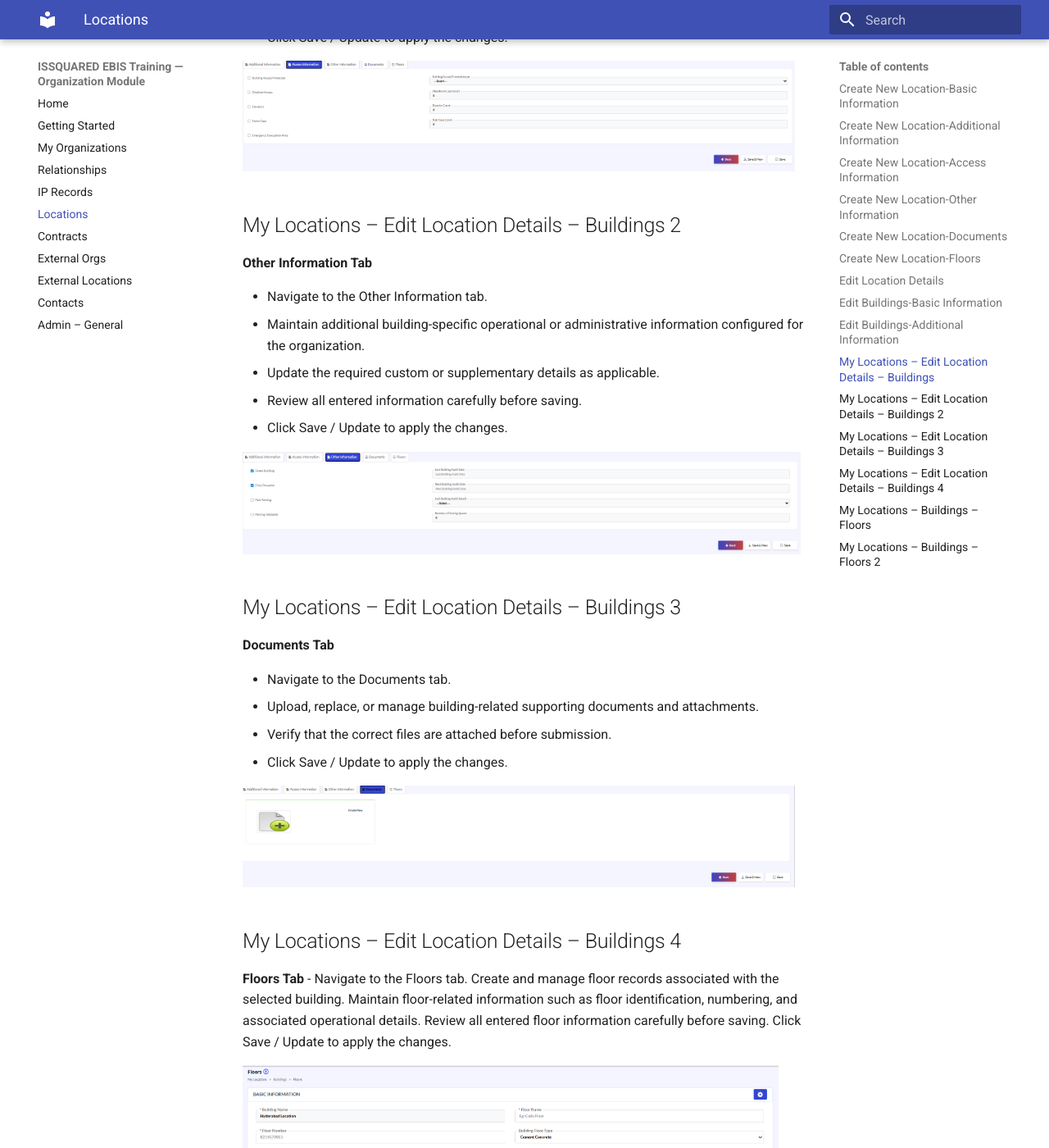
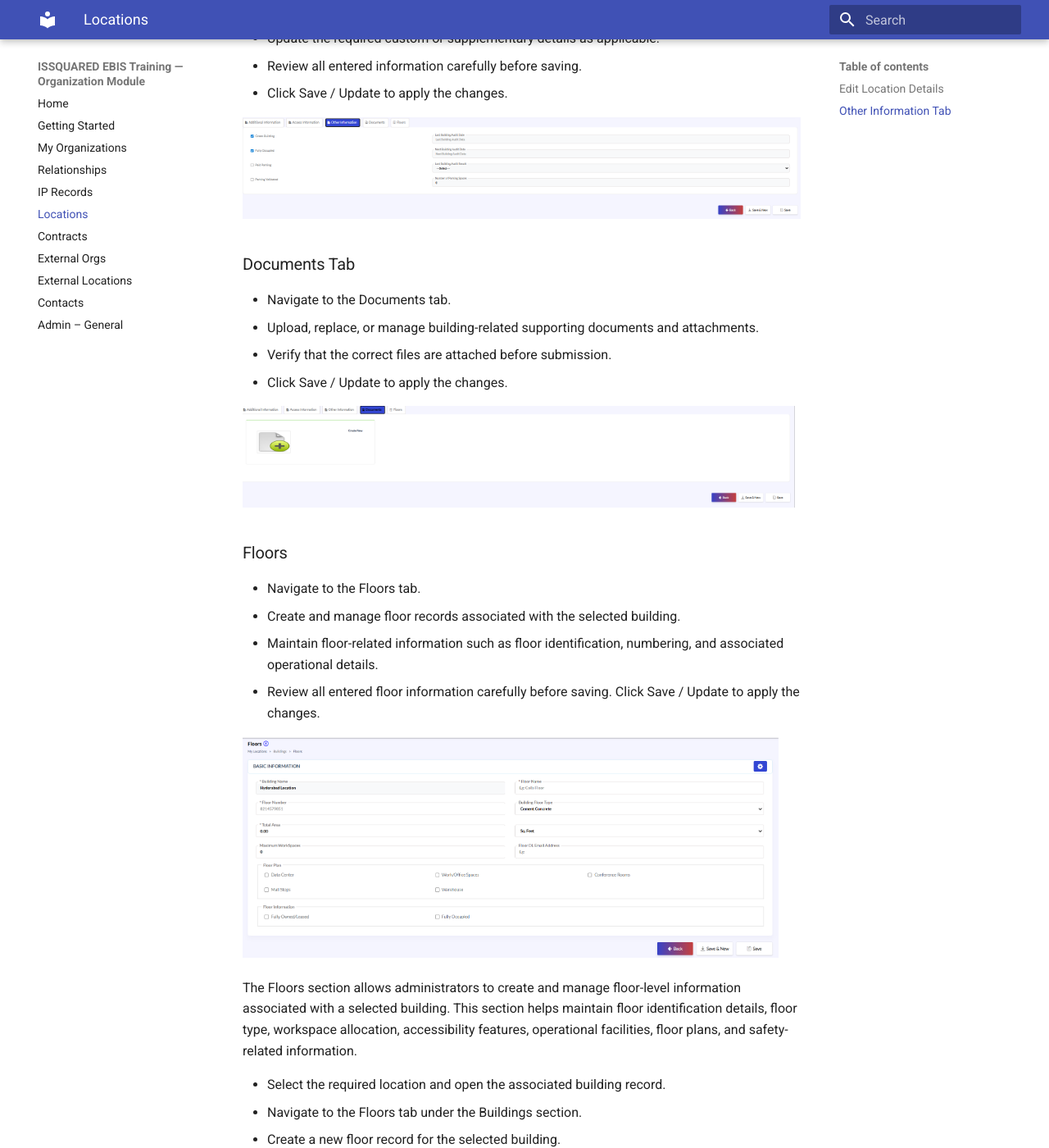
Before and after one commit to SatyaDora/ebis-org-docs, an MkDocs documentation site: the page built from docs/organization-my-locations.md, in a window 1280 px wide and 1400 px high, scrolled down 5987 px. Shown: the whole window at 82% size. Built offline with MkDocs 1.6.1 and Material for MkDocs 9.7.7, drawn with Linux system fonts in a browser that asks for light colours; some of the changed text lies outside the part shown.

Commit message:
Refactor My Locations documentation for clarity
Updated headings for clarity and removed redundant text in the My Locations documentation. Enhanced structure for better readability.

```diff
--- a/docs/organization-my-locations.md
+++ b/docs/organization-my-locations.md
@@ -1,13 +1,12 @@
 # Organization – My Locations
+The My Locations module is used to create, manage, and maintain organization location records within the platform. It allows administrators to configure location-specific information such as office locations, branches, facilities, addresses, contact details, and location hierarchy associated with organizations.
 
-- The My Locations module is used to create, manage, and maintain organization location records within the platform. It allows administrators to configure location-specific information such as office locations, branches, facilities, addresses, contact details, and location hierarchy associated with organizations.
-
-- To access the My Locations, open the main navigation menu from the left panel
+To access the My Locations, open the main navigation menu from the left panel
 - Navigate to My Locations.
 
 ![](media/slide044_img1.png){width=94%}
 
-## Create New Location-Basic Information
+### Basic Information
 
 - Open the My Locations screen and create a new location record.
 - Enter the required details such as Location Name and Organization Name.
@@ -27,9 +26,7 @@
 
 ![](media/slide045_img2.png){width=93%}
 
-## Create New Location-Additional Information
-
-**Additional Information Tab**
+### Additional Information
 
 - Navigate to the Additional Information tab under the Buildings section.
 - Maintain additional building contact and address-related information such as Phone 1, Phone 2, address details, Country, State, City, and Zip information.
@@ -38,9 +35,7 @@
 
 ![](media/slide046_img1.png){width=98%}
 
-## Create New Location-Access Information
-
-**Access Information Tab**
+### Access Information
 
 - Navigate to the Access Information tab.
 - Maintain building access-related information and security access details wherever applicable.
@@ -50,9 +45,7 @@
 
 ![](media/slide047_img1.png){width=96%}
 
-## Create New Location-Other Information
-
-**Other Information Tab**
+### Other Information
 
 - Navigate to the Other Information tab.
 - Maintain additional building-specific operational or administrative information configured for the organization.
@@ -62,9 +55,7 @@
 
 ![](media/slide048_img1.png){width=98%}
 
-## Create New Location-Documents
-
-**Documents Tab**
+### Documents
 
 - Navigate to the Documents tab.
 - Upload, replace, or manage building-related supporting documents and attachments.
@@ -73,7 +64,7 @@
 
 ![](media/slide049_img1.png){width=98%}
 
-## Create New Location-Floors
+### Floors
 
 - Navigate to the Floors tab.
 - Create and manage floor records associated with the selected building.
@@ -93,9 +84,10 @@
 
 ![](media/slide051_img1.png){width=96%}
 
-## Edit Buildings-Basic Information
+### Basic Information
 
-- The Buildings section allows administrators to associate one or more building records with a specific organization location.
+The Buildings section allows administrators to associate one or more building records with a specific organization location.
+
 - Navigate to the Buildings section under the selected location record.
 - Use the Create New option to add a new building record.
 - Enter or update details such as Building Name, Building Number, and Primary Building information.
@@ -106,9 +98,7 @@
 
 ![](media/slide052_img2.png){width=93%}
 
-## Edit Buildings-Additional Information
-
-**Additional Information Tab**
+### Additional Information
 
 - Navigate to the Additional Information tab under the Buildings section.
 - Maintain additional building contact and address-related information such as Phone 1, Phone 2, address details, Country, State, City, and Zip information.
@@ -117,9 +107,7 @@
 
 ![](media/slide053_img1.png){width=97%}
 
-## My Locations – Edit Location Details – Buildings
-
-**Access Information Tab**
+### Edit Location Details – Buildings
 
 - Navigate to the Access Information tab.
 - Maintain building access-related information and security access details wherever applicable.
@@ -128,9 +116,7 @@
 
 ![](media/slide054_img1.png){width=98%}
 
-## My Locations – Edit Location Details – Buildings 2
-
-**Other Information Tab**
+## Other Information Tab
 
 - Navigate to the Other Information tab.
 - Maintain additional building-specific operational or administrative information configured for the organization.
@@ -140,9 +126,7 @@
 
 ![](media/slide055_img1.png){width=99%}
 
-## My Locations – Edit Location Details – Buildings 3
-
-**Documents Tab**
+### Documents Tab
 
 - Navigate to the Documents tab.
 - Upload, replace, or manage building-related supporting documents and attachments.
@@ -151,16 +135,16 @@
 
 ![](media/slide056_img1.png){width=98%}
 
-## My Locations – Edit Location Details – Buildings 4
+### Floors
 
-**Floors Tab**
-- Navigate to the Floors tab. Create and manage floor records associated with the selected building. Maintain floor-related information such as floor identification, numbering, and associated operational details. Review all entered floor information carefully before saving. Click Save / Update to apply the changes.
+- Navigate to the Floors tab.
+- Create and manage floor records associated with the selected building.
+- Maintain floor-related information such as floor identification, numbering, and associated operational details.
+- Review all entered floor information carefully before saving. Click Save / Update to apply the changes.
 
 ![](media/slide057_img1.png){width=95%}
 
-## My Locations – Buildings – Floors
-
-- The Floors section allows administrators to create and manage floor-level information associated with a selected building. This section helps maintain floor identification details, floor type, workspace allocation, accessibility features, operational facilities, floor plans, and safety-related information.
+The Floors section allows administrators to create and manage floor-level information associated with a selected building. This section helps maintain floor identification details, floor type, workspace allocation, accessibility features, operational facilities, floor plans, and safety-related information.
 
 - Select the required location and open the associated building record.
 - Navigate to the Floors tab under the Buildings section.
@@ -175,9 +159,9 @@
 
 ![](media/slide058_img1.png){width=95%}
 
-## My Locations – Buildings – Floors 2
+### Configure Floor Plan
 
-- Configure the Floor Plan options based on the facilities available on the floor:
+Configure the Floor Plan options based on the facilities available on the floor:
  - Data Center
  - Work/Office Spaces /Conference Rooms
  - Mail Stops /Warehouse
```
